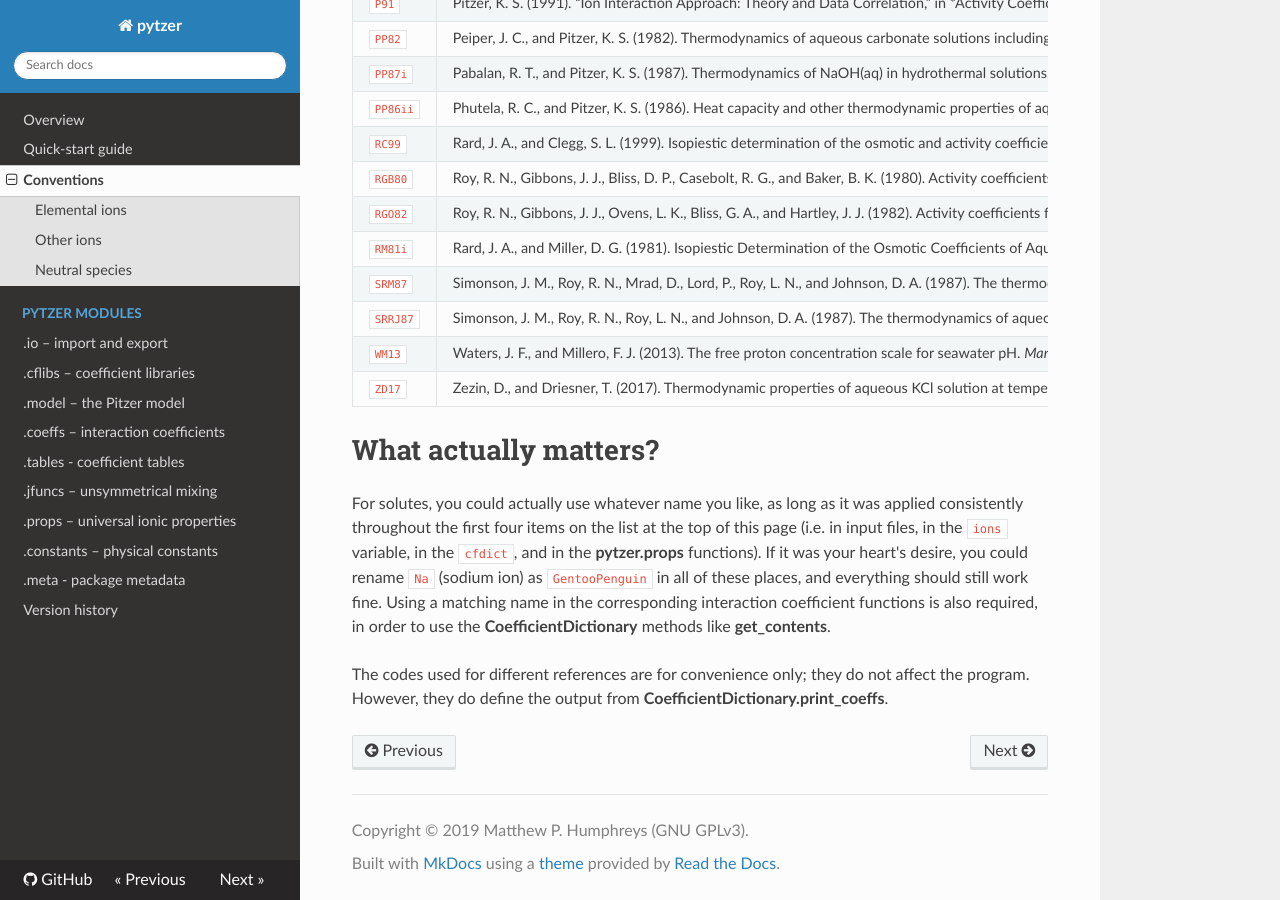
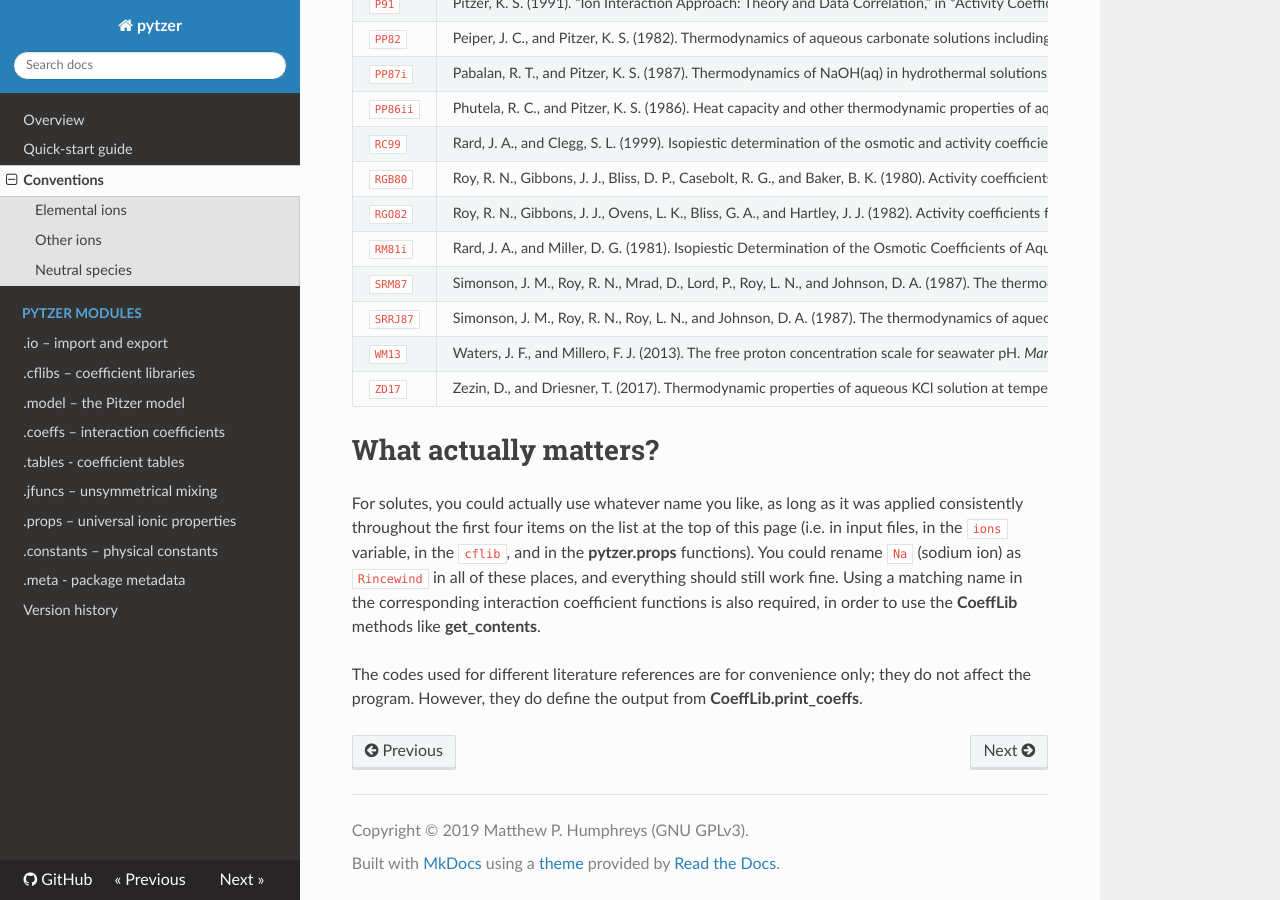
Before and after one commit to mvdh7/pytzer, an MkDocs documentation site: the page built from docs/name-conventions.md, in a window 1280 px wide and 900 px high, scrolled down 3548 px. Built offline with MkDocs 1.6.1, drawn with Linux system fonts in a browser that asks for light colours; nearby versions of some CDN libraries.

Commit message:
Fix references to cfdict => cflib

```diff
--- a/docs/name-conventions.md
+++ b/docs/name-conventions.md
@@ -6,7 +6,7 @@ It is necessary to label each solute component in several places within **pytzer
 
   1. In the `ions` variable that goes into the **pytzer.model** function;
 
-  1. In the **cfdict** that defines the interaction coefficients;
+  1. In the **cflib** that defines the interaction coefficients;
 
   1. In the **pytzer.props** functions;
 
@@ -209,6 +209,6 @@ References from the peer-reviewed literature (or 'sources') are written as the i
 
 # What actually matters?
 
-For solutes, you could actually use whatever name you like, as long as it was applied consistently throughout the first four items on the list at the top of this page (i.e. in input files, in the `ions` variable, in the `cfdict`, and in the **pytzer.props** functions). If it was your heart's desire, you could rename `Na` (sodium ion) as `GentooPenguin` in all of these places, and everything should still work fine. Using a matching name in the corresponding interaction coefficient functions is also required, in order to use the **CoefficientDictionary** methods like **get_contents**.
+For solutes, you could actually use whatever name you like, as long as it was applied consistently throughout the first four items on the list at the top of this page (i.e. in input files, in the `ions` variable, in the `cflib`, and in the **pytzer.props** functions). You could rename `Na` (sodium ion) as `Rincewind` in all of these places, and everything should still work fine. Using a matching name in the corresponding interaction coefficient functions is also required, in order to use the **CoeffLib** methods like **get_contents**.
 
-The codes used for different references are for convenience only; they do not affect the program. However, they do define the output from **CoefficientDictionary.print_coeffs**.
+The codes used for different literature references are for convenience only; they do not affect the program. However, they do define the output from **CoeffLib.print_coeffs**.
```
